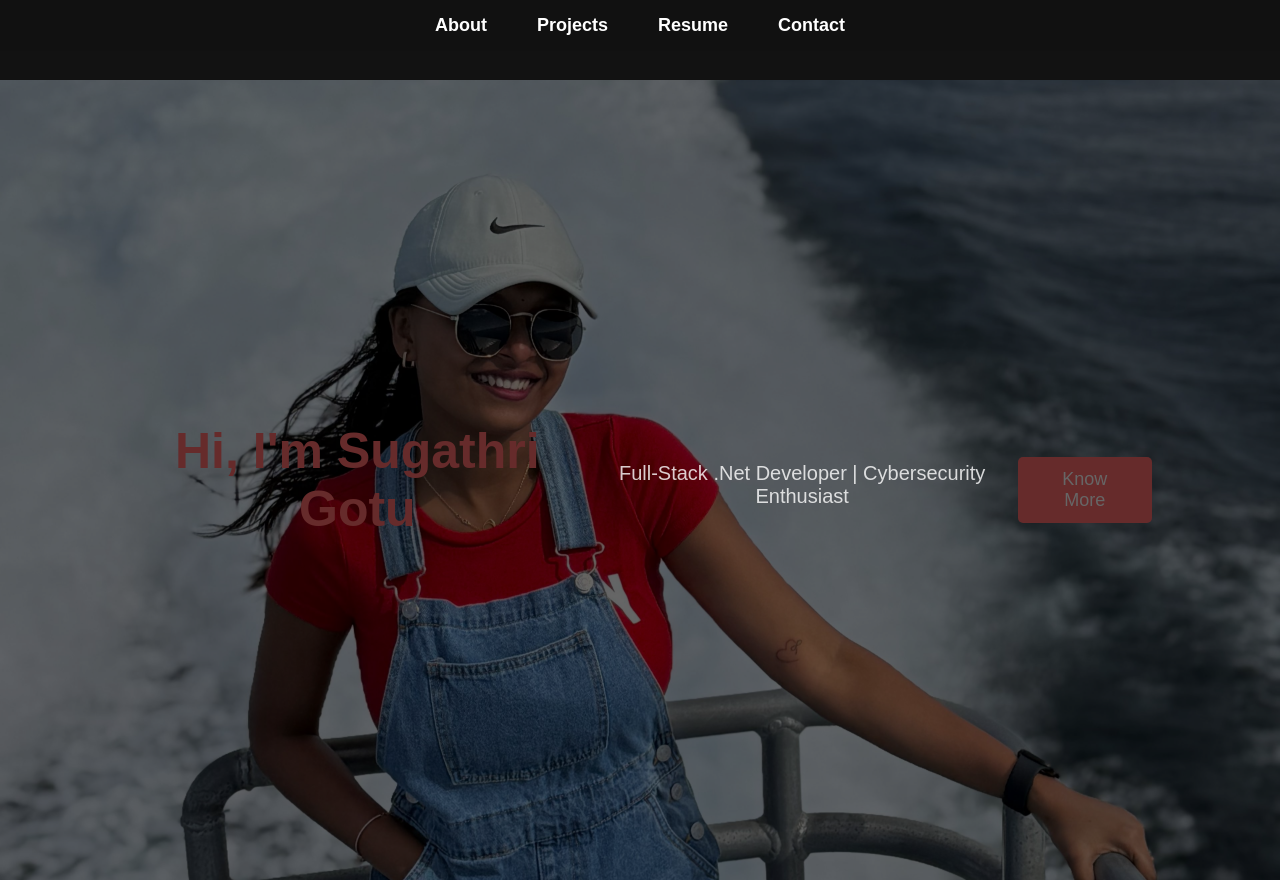
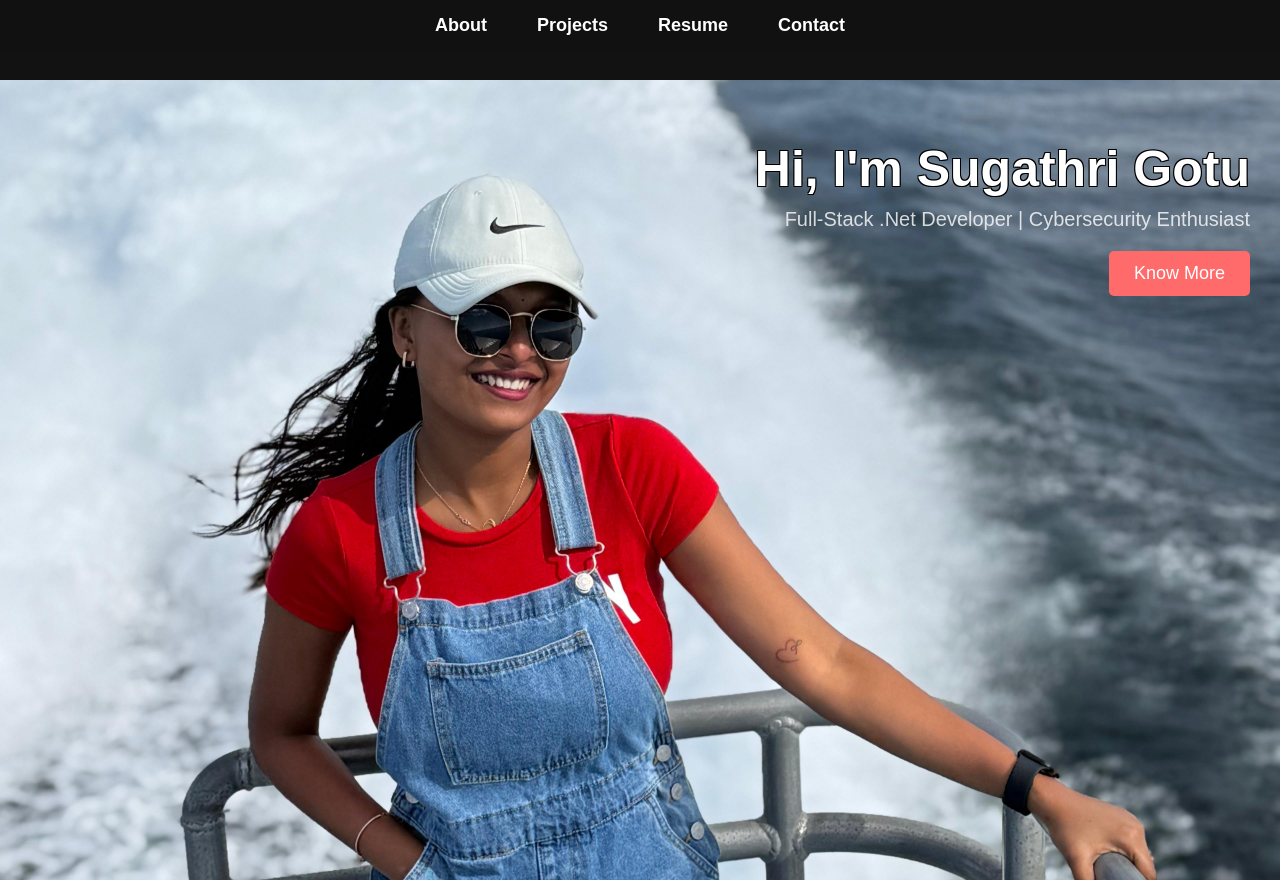
Before and after one commit to Sugathri03/Sugathri_Portfolio, a plain HTML site: page index.html in a window 1280 px wide. Shown: the top 880 px of the page. Drawn offline with Linux system fonts and the light colour scheme.

Commit message:
Update styles.css

```diff
--- a/styles.css
+++ b/styles.css
@@ -57,21 +57,14 @@ nav ul li a:hover {
 /* 🎭 Hero Section */
 #hero {
     height: 100vh;
-    display: flex;
-    justify-content: center;
-    align-items: center;
-    text-align: center;
     background: url('images/hero.jpeg') no-repeat center center/cover;
     position: relative;
-}
-
-
-#hero::before {
-    content: "";
-    position: absolute;
-    width: 100%;
-    height: 100%;
-    background: rgba(0, 0, 0, 0.6); /* Overlay effect */
+    padding: 60px 30px 30px 30px;
+    text-align: right;
+    display: flex;
+    flex-direction: column;
+    align-items: flex-end;
+    justify-content: flex-start;
 }
 
 .hero-content {
@@ -81,14 +74,20 @@ nav ul li a:hover {
 
 #hero h1 {
     font-size: 50px;
-    color: #ff6b6b;
-    animation: fadeIn 1.5s ease-in-out;
+    color: white;
+    text-shadow:
+        -1px -1px 0 #000,
+         1px -1px 0 #000,
+        -1px  1px 0 #000,
+         1px  1px 0 #000;
+    margin : 0;
 }
 
 #hero p {
     font-size: 20px;
     margin-top: 10px;
     opacity: 0.8;
+    color: #ffffff;
 }
 
 #hero button {
```
